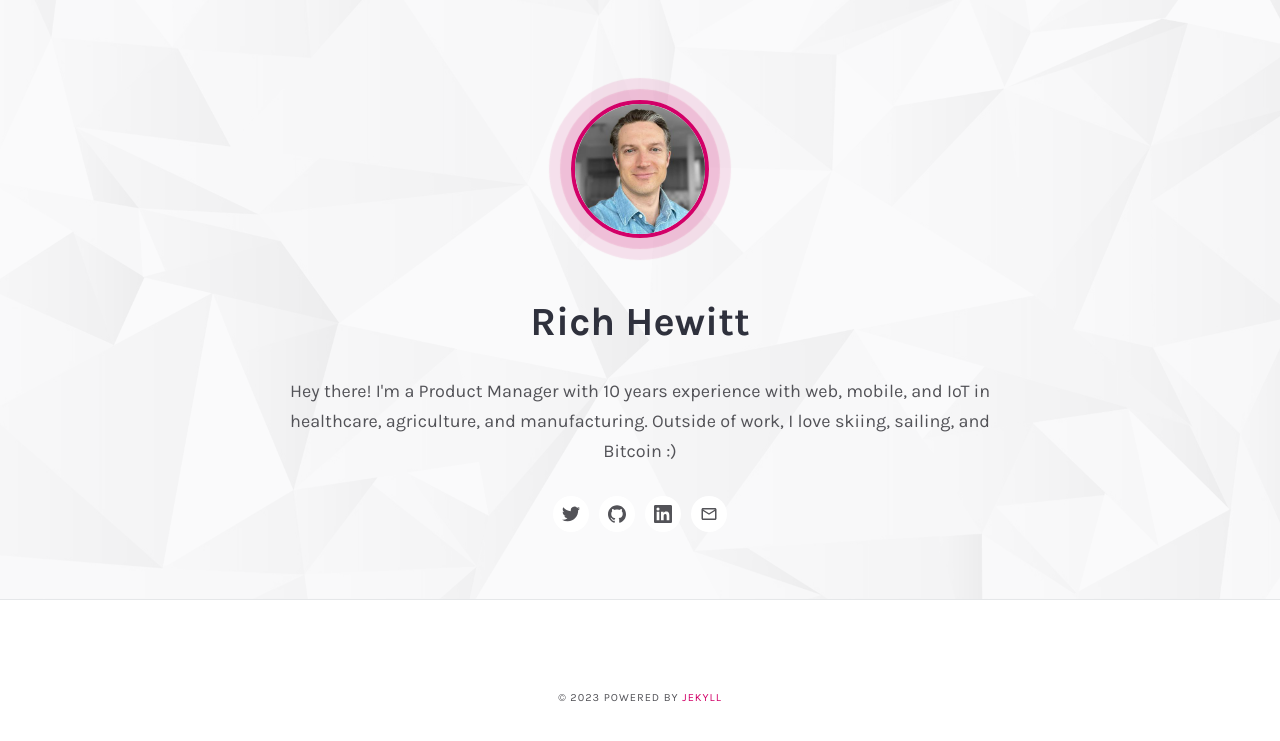
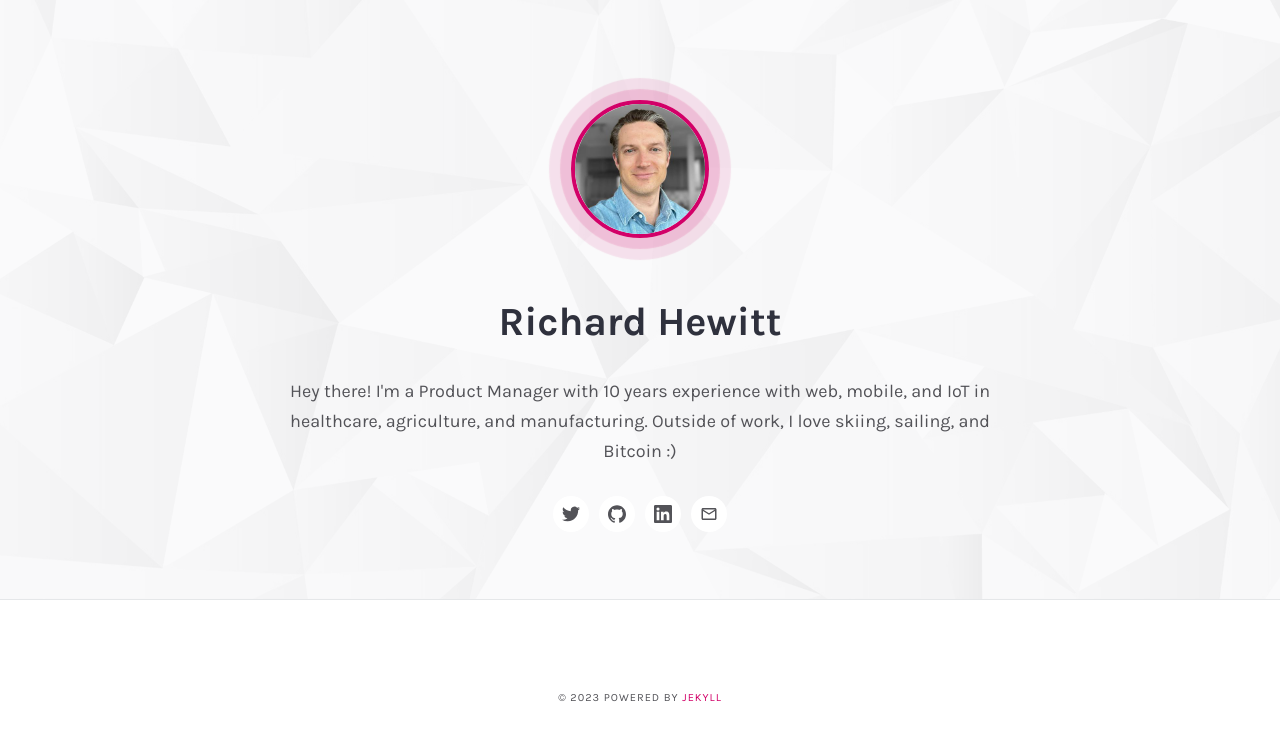
Before and after one commit to richhewitt/richhewitt.github.io, a Jekyll site: the page built from index.html, in a window 1280 px wide. Shown: the top 741 px of the page. Built offline with Jekyll 4.4.1, drawn with Linux system fonts in a browser that asks for light colours; the list of posts is cut into pages by our own code.

Commit message:
Update _config.yml

```diff
--- a/_config.yml
+++ b/_config.yml
@@ -13,9 +13,9 @@ ga_analytics:
 
 # Author
 author:
-  name: 'Rich Hewitt'
+  name: 'Richard Hewitt'
   image: 'authorimage.jpg'
-  greetings: 'Rich Hewitt'
+  greetings: 'Richard Hewitt'
   description: "Hey there! I'm a Product Manager with 10 years experience with web, mobile, and IoT in healthcare, agriculture, and manufacturing.  Outside of work, I love skiing, sailing, and Bitcoin :)"
   bio: ''
 
```
